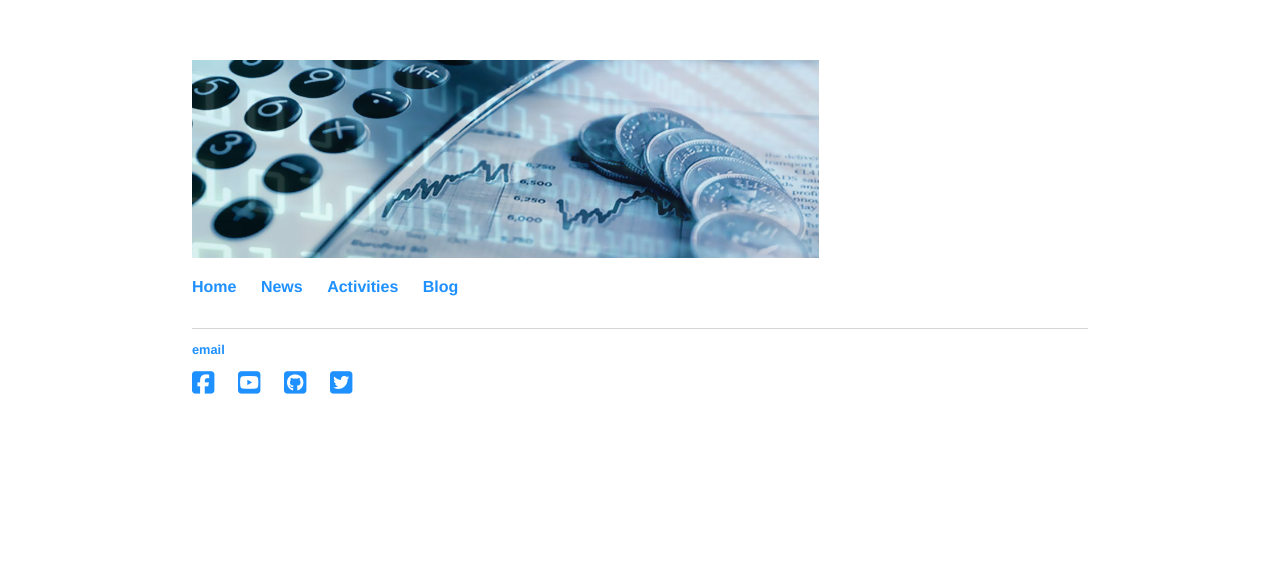
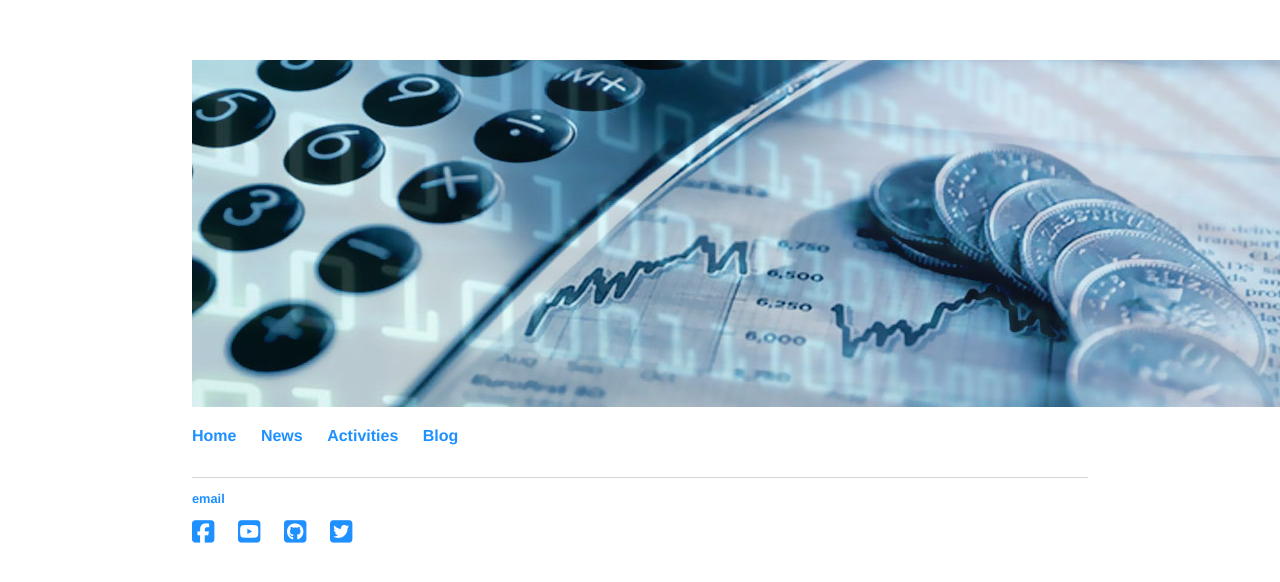
Before and after one commit to pedrocostaferreira/pedrocostaferreira.github.io, a Jekyll site: the page built from index.html, in a window 1280 px wide. Shown: the top 582 px of the page. Built offline with Jekyll 4.4.1, drawn with Linux system fonts in a browser that asks for light colours; nearby versions of some CDN libraries; library files that are not in the unit come from our copies.

Commit message:
Update default.html

```diff
--- a/_layouts/default.html
+++ b/_layouts/default.html
@@ -15,7 +15,7 @@
 
 			<nav>
 	    		<div id="center">
-      			<img src="/images/banner_site_pedro.jpg"  height=auto width=70%>
+      			<img src="/images/banner_site_pedro.jpg"  height=auto width=auto>
     			</div>
 
 	    		<ul>
```
